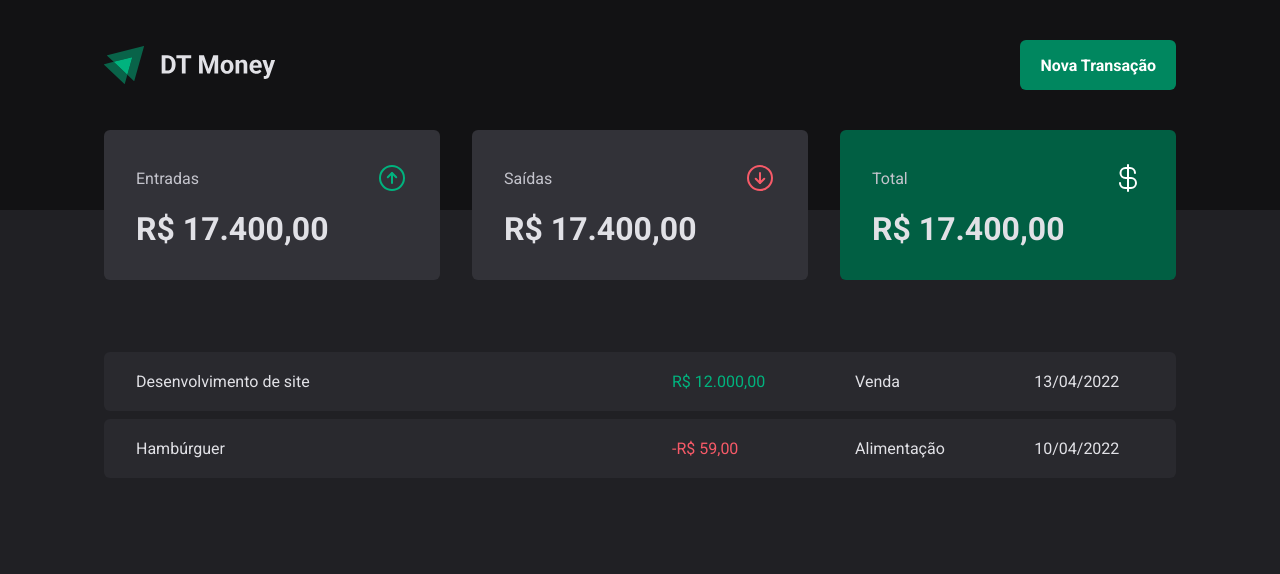
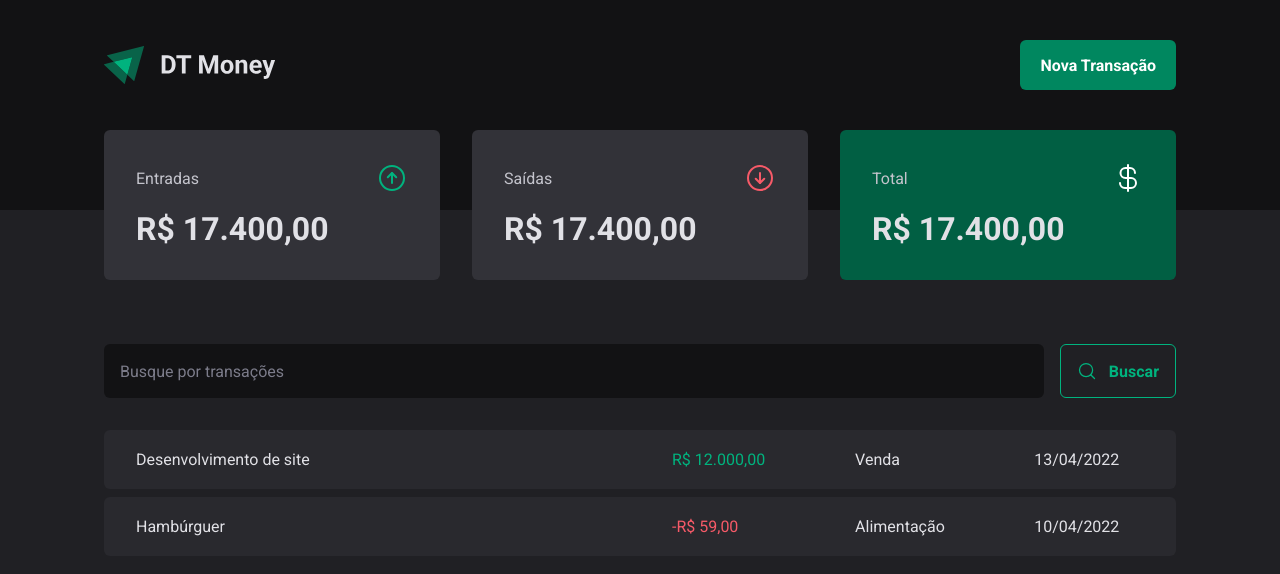
Before and after one commit to mteusbarbosa/dt-money, a React (Vite) app: page / in a window 1280 px wide. Shown: the top 574 px of the page. Built offline with nearby package versions, Linux system fonts and the light colour scheme.

Commit message:
Componente: SearchForm

```diff
--- /dev/null
+++ b/src/pages/Transactions/components/SearchForm/index.tsx
@@ -0,0 +1,15 @@
+import { MagnifyingGlass } from "phosphor-react";
+import { SearchFormContainer } from "./styles";
+
+export function SearchForm() {
+  return (
+    <SearchFormContainer>
+      <input type="text" placeholder="Busque por transações" />
+
+      <button type="submit">
+        <MagnifyingGlass size={20} />
+        Buscar
+      </button>
+    </SearchFormContainer>
+  );
+}
--- /dev/null
+++ b/src/pages/Transactions/components/SearchForm/styles.ts
@@ -0,0 +1,35 @@
+import styled from "styled-components";
+
+export const SearchFormContainer = styled.form`
+  display: flex;
+  gap: 1rem;
+  input {
+    flex: 1;
+    border-radius: 6px;
+    border: 0;
+    background: ${props => props.theme["gray-900"]};
+    color: ${props => props.theme["gray-300"]};
+    padding: 1rem;
+    &::placeholder {
+      color: ${props => props.theme["gray-500"]};
+    }
+  }
+  button {
+    display: flex;
+    align-items: center;
+    gap: 0.75rem;
+    border: 0;
+    padding: 1rem;
+    background: transparent;
+    border: 1px solid ${props => props.theme["green-300"]};
+    color: ${props => props.theme["green-300"]};
+    font-weight: bold;
+    border-radius: 6px;
+    &:hover {
+      background: ${props => props.theme["green-500"]};
+      border-color: ${props => props.theme["green-500"]};
+      color: ${props => props.theme["white"]};
+      transition: background-color 0.2s, color 0.2s, border-color 0.2s;
+    }
+  }
+`
--- a/src/pages/Transactions/index.tsx
+++ b/src/pages/Transactions/index.tsx
@@ -1,5 +1,6 @@
 import { Header } from "../../components/Header";
 import { Summary } from "../../components/Summary";
+import { SearchForm } from "./components/SearchForm";
 import { TransactionsContainer, TransactionsTable, PriceHighlight } from "./styles";
 
 export function Transactions() {
@@ -9,6 +10,7 @@ export function Transactions() {
      <Summary />
 
      <TransactionsContainer>
+      <SearchForm />
         <TransactionsTable>
           <tbody>
             <tr>
--- a/src/pages/Transactions/styles.ts
+++ b/src/pages/Transactions/styles.ts
@@ -11,7 +11,8 @@ export const TransactionsTable = styled.table`
   width: 100%;
   border-collapse: separate;
   border-spacing: 0 0.5rem;
-  /* margin-top: 1.5rem; */
+  margin-top: 1.5rem;
+
   td {
     padding: 1.25rem 2rem;
     background: ${props => props.theme["gray-700"]};
```
